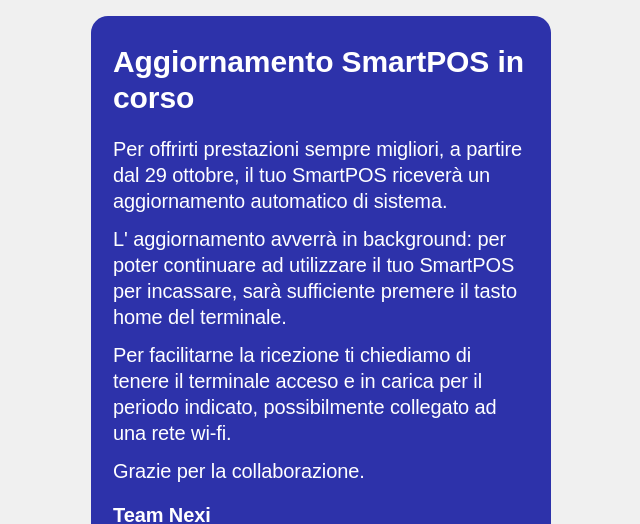
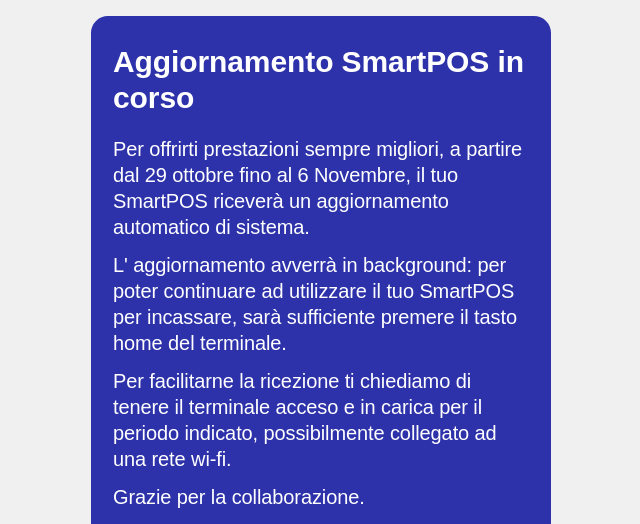
Before and after one commit to sbeps92/update-popup, a plain HTML site: page forceupd/index.html in a window 1280 px wide. Shown: the top 524 px of the page, without its empty margins (319-959 px from the left). Drawn offline with Linux system fonts and the light colour scheme.

Commit message:
Update index.html

```diff
--- a/forceupd/index.html
+++ b/forceupd/index.html
@@ -109,7 +109,7 @@
     </div>
 
     <div class="testo">
-	<p>Per offrirti prestazioni sempre migliori, a partire dal 29 ottobre, il tuo SmartPOS riceverà un aggiornamento automatico di sistema.</p>
+	<p>Per offrirti prestazioni sempre migliori, a partire dal 29 ottobre fino al 6 Novembre, il tuo SmartPOS riceverà un aggiornamento automatico di sistema.</p>
 	<p>L' aggiornamento avverrà in background: per poter continuare ad utilizzare il tuo SmartPOS per incassare, sarà sufficiente premere il tasto home del terminale.</p>
 	<p>Per facilitarne la ricezione ti chiediamo di tenere il terminale acceso e in carica per il periodo indicato, possibilmente collegato ad una rete wi-fi.</p>
 	<p>Grazie per la collaborazione.</p>
```
